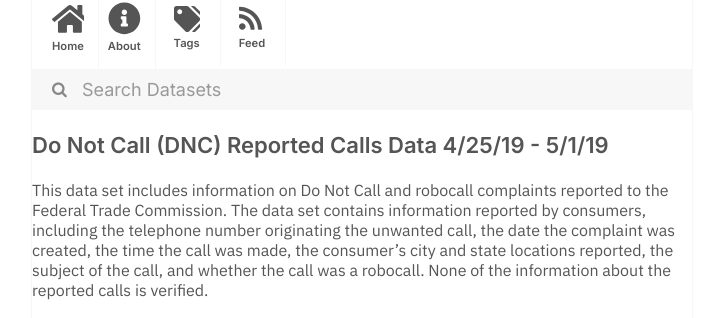
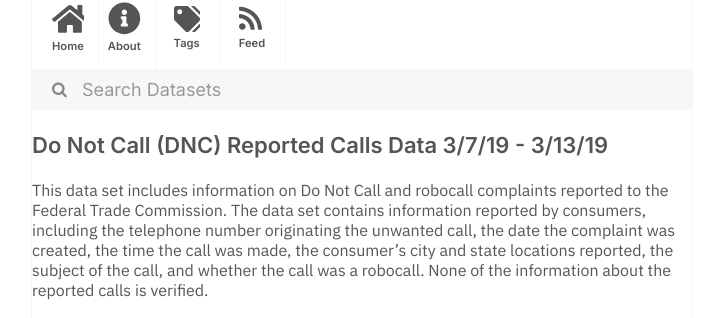
Before and after one commit to dayda-entities/federal-trade-commission, a Jekyll site: the page built from _posts/2020-11-12-do-not-call-dnc-reported-calls.md, in a window 1280 px wide. Shown: the part 216-534 px from the top of the page, without its empty margins (278-1001 px from the left). Built offline with Jekyll 4.4.1, drawn with Linux system fonts in a browser that asks for light colours.

Commit message:
Publish Data

```diff
--- a/_posts/2020-11-12-do-not-call-dnc-reported-calls.md
+++ b/_posts/2020-11-12-do-not-call-dnc-reported-calls.md
@@ -1,7 +1,7 @@
 ---
-title: Do Not Call (DNC) Reported Calls Data 4/25/19 - 5/1/19
-created: '2020-11-12T12:20:57.381605'
-modified: '2020-11-12T12:20:57.381611'
+title: Do Not Call (DNC) Reported Calls Data 3/7/19 - 3/13/19
+created: '2020-11-12T12:20:54.565058'
+modified: '2020-11-12T12:20:54.565064'
 state: active
 type: dataset
 tags:
@@ -12,7 +12,7 @@ tags:
   - Robocalls
 groups: []
 csv_url: >-
-  https://www.ftc.gov/sites/default/files/dnc_complaint_numbers_04-26-19thru05-02-19.csv
+  https://www.ftc.gov/sites/default/files/dnc_complaint_numbers_03-08-19thru03-14-19.csv
 json_url: ''
 layout: post
 
```
